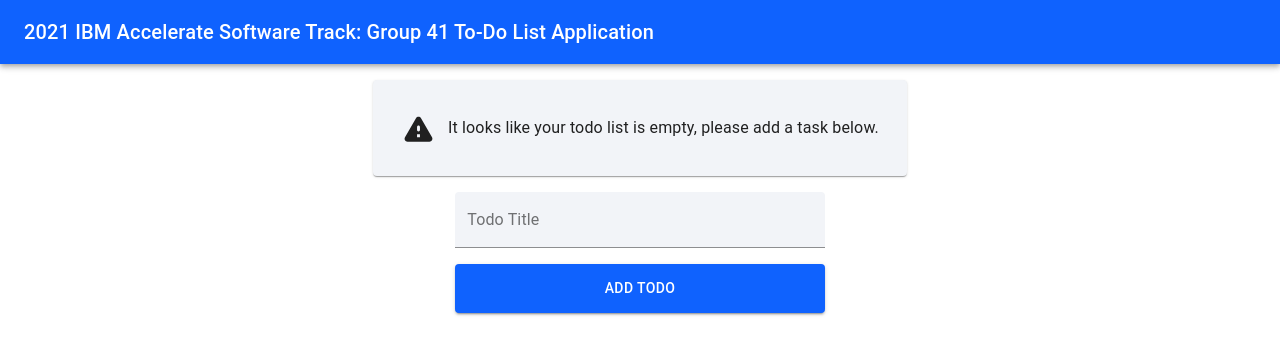
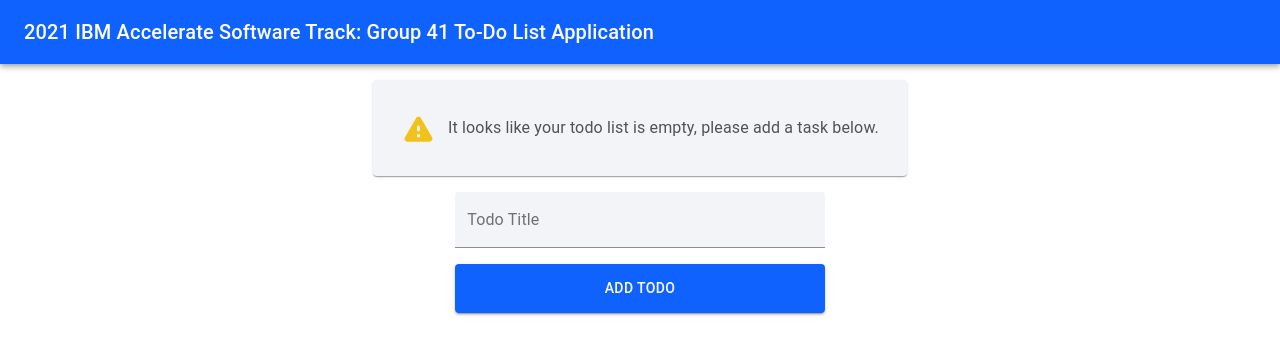
Before and after one commit to 2021-IBM-Accelerate-SW-Track/lab-1-team-41, a React (Create React App) app: page / in a window 1280 px wide. Shown: the top 354 px of the page. Built offline with nearby package versions, Linux system fonts and the light colour scheme.

Commit message:
Theming Updates: - added colors for empty placeholder message + icon

```diff
--- a/src/App.css
+++ b/src/App.css
@@ -2,6 +2,9 @@
   --primary-color: #0f62fe;
   --secondary-color: #da1e28;
   --surface-color: #f2f4f8;
+  --on-surface-color: #525252;
+  --on-surface-dimmed-color: #878d96;
+  --warning-color: #f1c21b;
 }
 
 .App {
@@ -44,9 +47,12 @@
 
 .empty-state-placeholder-icon {
   margin-right: 0.75rem;
+  color: var(--warning-color);
 }
 
-.empty-state-placeholder-message {}
+.empty-state-placeholder-message {
+  color: var(--on-surface-color);
+}
 
 #todo-empty-state-placeholder {
   max-width: 42%;
```
